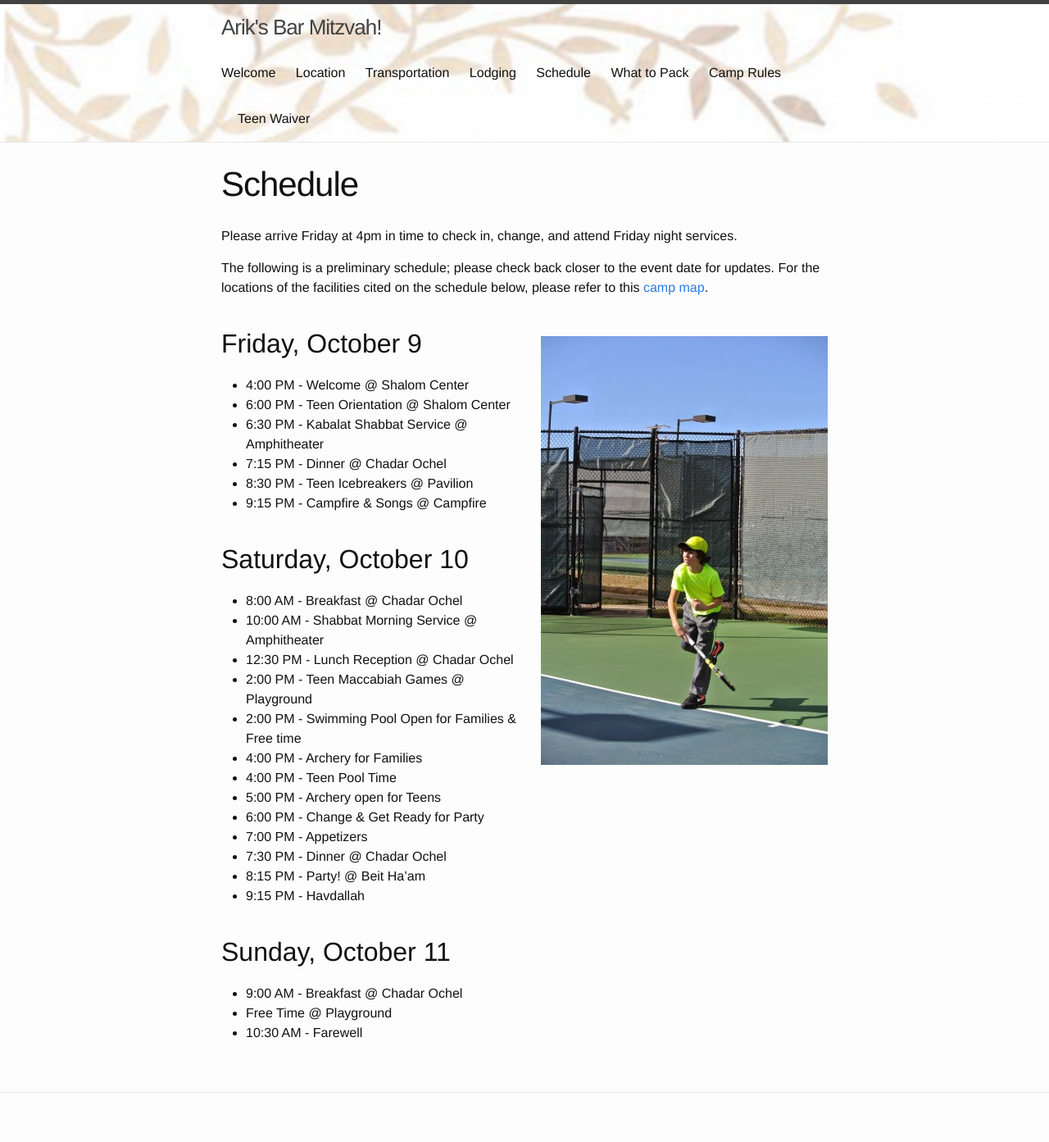
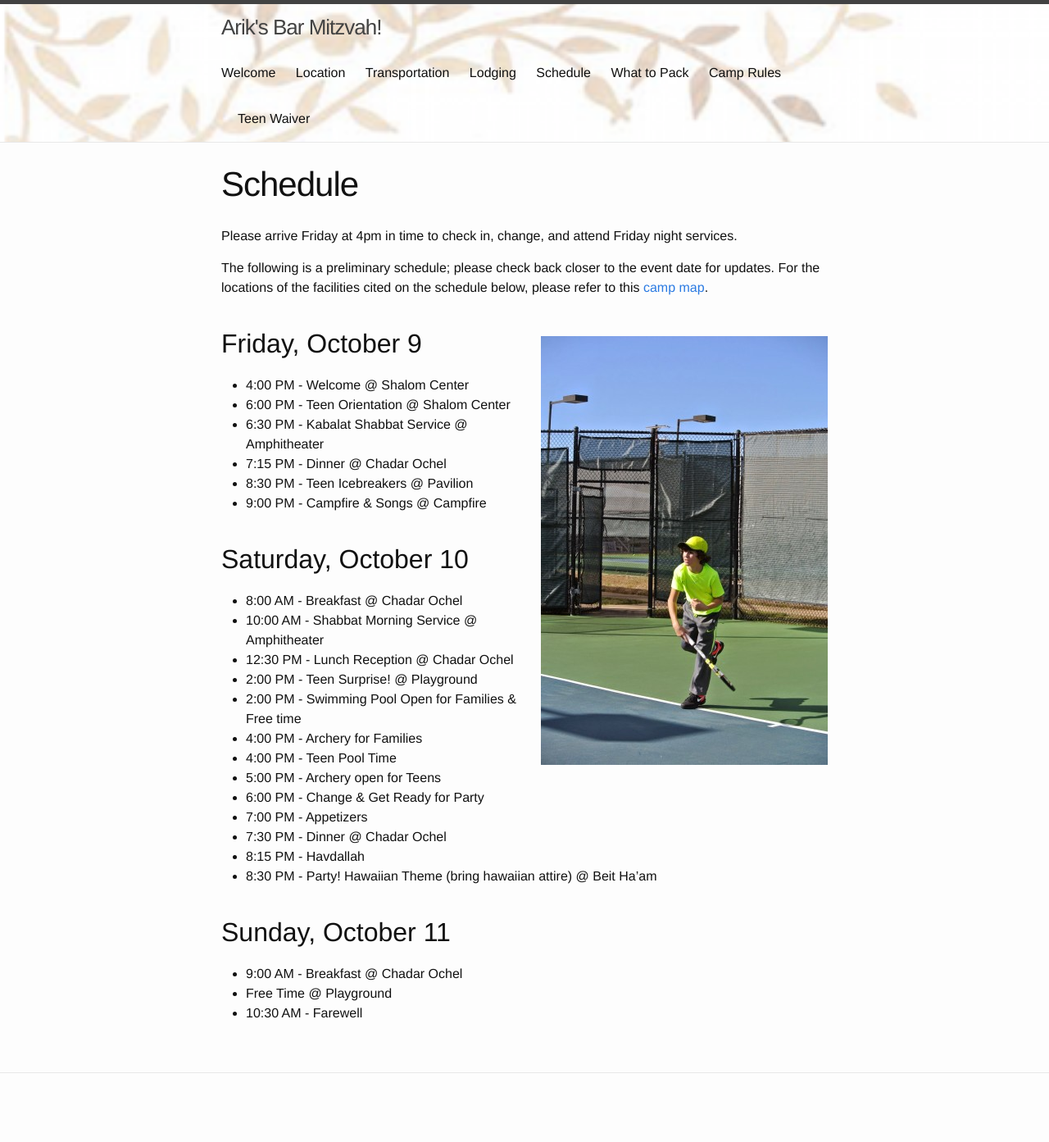
Before and after one commit to eitansuez/arik, a Jekyll site: the page built from schedule.md, in a window 1280 px wide. Shown: the whole page at 82% size. Built offline with Jekyll 4.4.1, drawn with Linux system fonts in a browser that asks for light colours; after the commit the page ends 1369 px from its top, so only the background shows below that.

Commit message:
schedule updates

```diff
--- a/schedule.md
+++ b/schedule.md
@@ -18,14 +18,14 @@ The following is a preliminary schedule;  please check back closer to the event
 * 6:30 PM - Kabalat Shabbat Service @ Amphitheater
 * 7:15 PM - Dinner @ Chadar Ochel
 * 8:30 PM - Teen Icebreakers @ Pavilion
-* 9:15 PM - Campfire & Songs @ Campfire
+* 9:00 PM - Campfire & Songs @ Campfire
 
 ## Saturday, October 10
 
 *  8:00 AM - Breakfast @ Chadar Ochel
 * 10:00 AM - Shabbat Morning Service @ Amphitheater
 * 12:30 PM - Lunch Reception @ Chadar Ochel
-*  2:00 PM - Teen Maccabiah Games @ Playground
+*  2:00 PM - Teen Surprise! @ Playground
 *  2:00 PM - Swimming Pool Open for Families & Free time
 *  4:00 PM - Archery for Families
 *  4:00 PM - Teen Pool Time
@@ -33,8 +33,8 @@ The following is a preliminary schedule;  please check back closer to the event
 *  6:00 PM - Change & Get Ready for Party
 *  7:00 PM - Appetizers
 *  7:30 PM - Dinner @ Chadar Ochel
-*  8:15 PM - Party! @ Beit Ha'am
-*  9:15 PM - Havdallah
+*  8:15 PM - Havdallah
+*  8:30 PM - Party! Hawaiian Theme (bring hawaiian attire) @ Beit Ha'am
 
 ## Sunday, October 11
 
```
